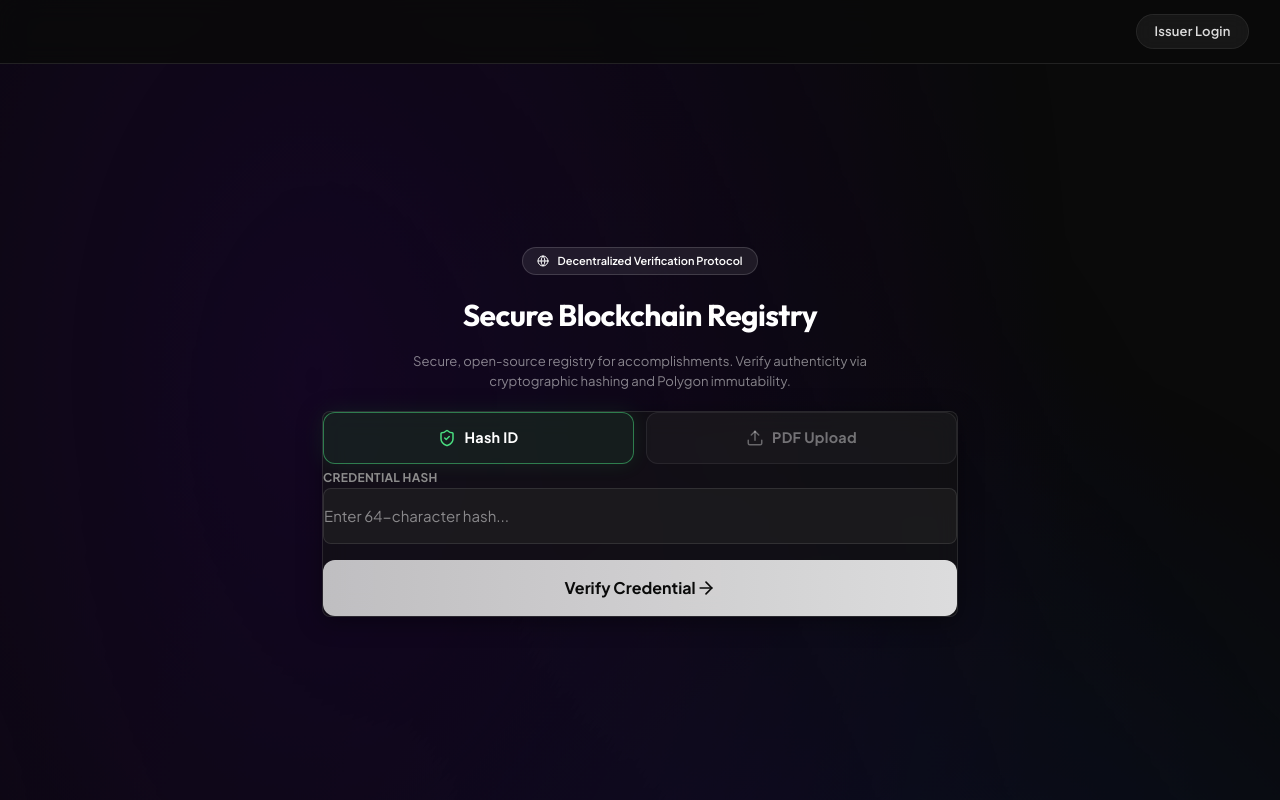
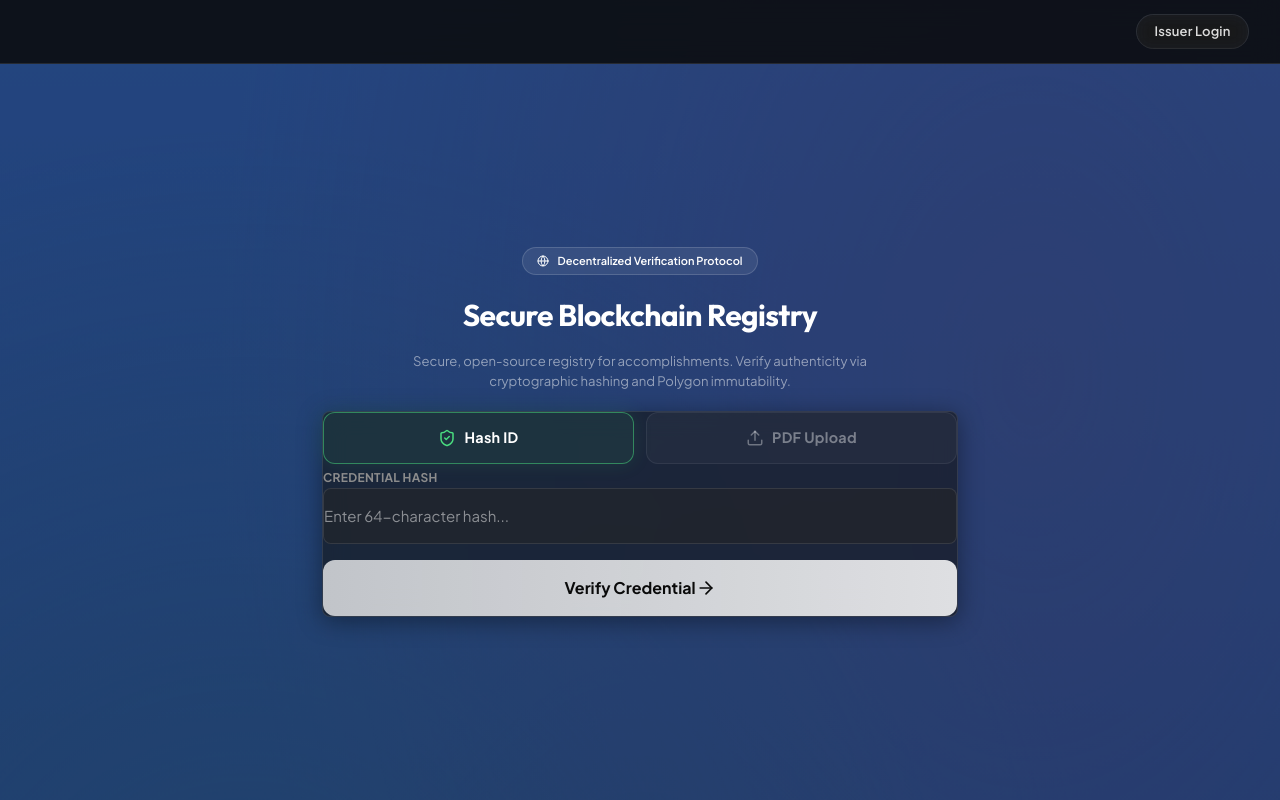
Before and after one commit to TanmoyFRu/Blockchain-Certificate-Verifier, a React app in the folder frontend/: page /verify in a window 1280 px wide. Shown: the top 800 px of the page. Built offline with nearby package versions, Linux system fonts and the light colour scheme; no server answers; the HTML template or start-up script is replaced by a standard one.

Commit message:
Use WebGradients Night Sky and Midnight Bloom for verify page background

```diff
--- a/frontend/src/index.css
+++ b/frontend/src/index.css
@@ -228,9 +228,10 @@ body::before {
   z-index: 0;
   pointer-events: none;
   background:
-    radial-gradient(ellipse at 25% 20%, rgba(26, 5, 51, 0.7) 0%, transparent 55%),
-    radial-gradient(ellipse at 75% 80%, rgba(13, 31, 79, 0.6) 0%, transparent 55%),
-    radial-gradient(ellipse at 50% 50%, rgba(15, 10, 35, 0.4) 0%, transparent 70%);
+    radial-gradient(ellipse at 20% 50%, rgba(43, 88, 118, 0.4) 0%, transparent 60%),
+    radial-gradient(ellipse at 80% 20%, rgba(78, 67, 118, 0.35) 0%, transparent 55%),
+    radial-gradient(ellipse at 50% 100%, rgba(30, 60, 114, 0.3) 0%, transparent 50%),
+    linear-gradient(to top, #1e3c72 0%, #1e3c72 1%, #2a5298 100%);
   animation: gradient-drift 12s ease-in-out infinite alternate;
 }
 
```
